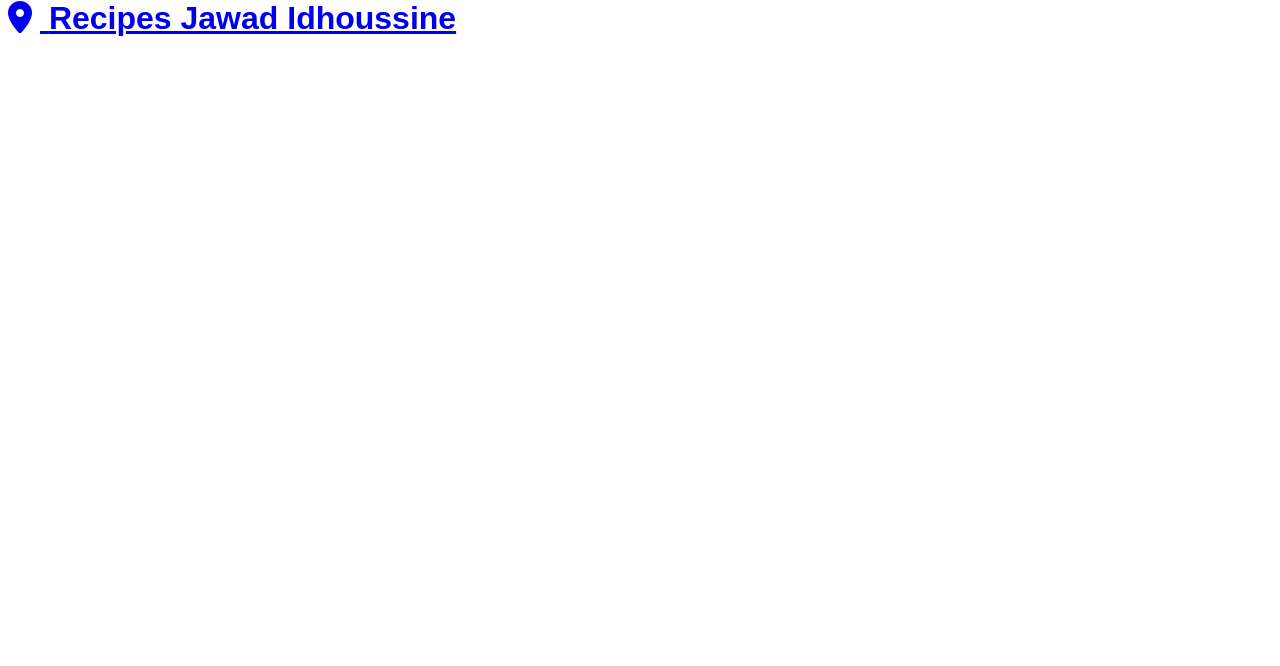
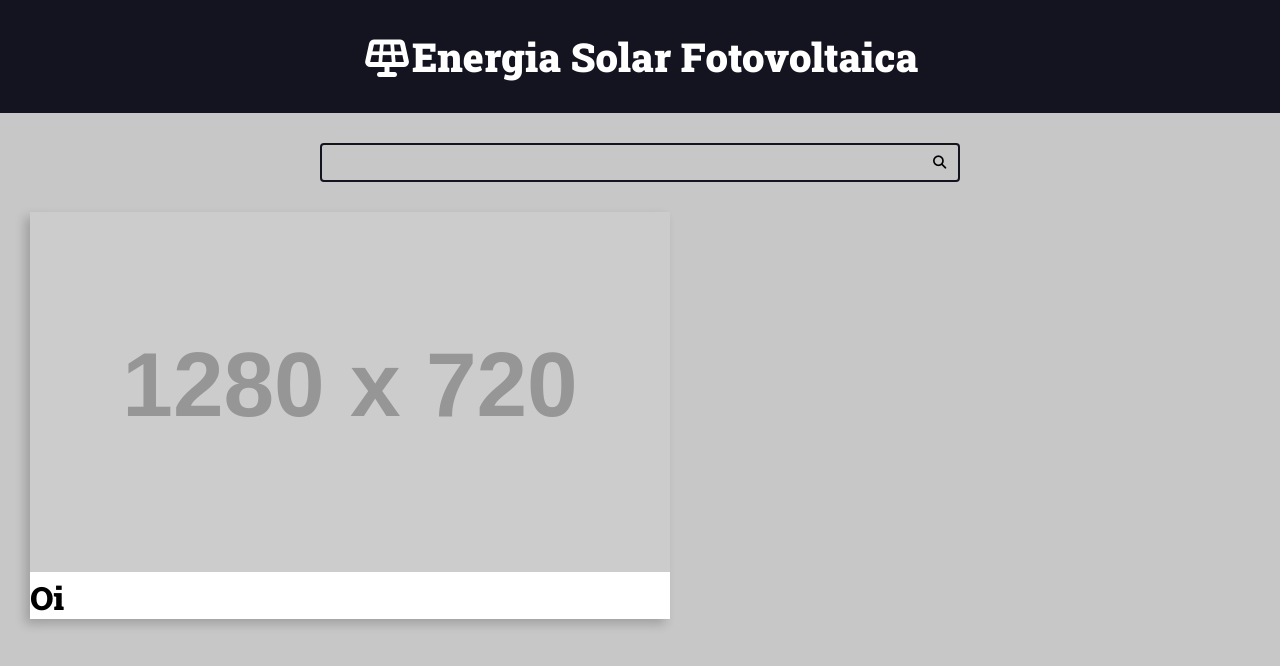
Before and after one commit to JawadIdhoussine/curso_django_projeto1, a Django app: page / in a window 1280 px wide. Shown: the top 666 px of the page. Run offline with Django 5.2, Linux system fonts and the light colour scheme; grey boxes labelled with a size stand in for pictures from a placeholder-image service; some libraries are stand-ins or nearby versions.

Commit message:
salvando

```diff
--- a/recipes/templates/recipes/pages/home.html
+++ b/recipes/templates/recipes/pages/home.html
@@ -1,17 +1,20 @@
 {% include 'recipes/partials/head.html' %}
 
+<body>
+    {% include 'recipes/partials/header.html' %}
+    {% include 'recipes/partials/search.html' %}
 
-<body>
-    <header class="main-header-container">
-        <div class="main-header container">
-            <h1>
-                <a href="/">
-                    <i class="fas fa-location-dot"></i>
-                    <span>Recipes {{name}}</span>
-                </a>
-            </h1>
+    <main class="main-content-container">
+        <div class="main-content main-content-list container">
+            <div class="recipe recipe-list-item">
+                <div class="recipe-cover">
+                    <img src="https://placehold.co/1280x720.png/#da525d" alt="temporário">
+                </div>
+                <h1>Oi</h1>
+            </div>
+
         </div>
-    </header>
+    </main>
 </body>
 
 </html>
--- a/recipes/templates/recipes/partials/head.html
+++ b/recipes/templates/recipes/partials/head.html
@@ -14,6 +14,10 @@
     <link rel="stylesheet" href="https://cdnjs.cloudflare.com/ajax/libs/font-awesome/7.0.1/css/solid.min.css"
         integrity="sha512-EHa6vH03/Ty92WahM0/tet1Qicl76zihDCkBnFhN3kFGQkC+mc86d7V+6y2ypiLbk3h0beZAGdUpzfMcb06cMg=="
         crossorigin="anonymous" referrerpolicy="no-referrer" />
+
+    <link rel="preconnect" href="https://fonts.googleapis.com">
+    <link rel="preconnect" href="https://fonts.gstatic.com" crossorigin>
+    <link href="https://fonts.googleapis.com/css2?family=Roboto+Slab:wght@900&display=swap" rel="stylesheet">
     <title>Recipes</title>
 
     <style>
@@ -74,15 +78,116 @@
         body {
             font-size: 1.6rem;
             font-family: var(--font-primary);
+            background: var(--color-gray-2);
+        }
+
+        h1,
+        h2,
+        h3,
+        h4,
+        h5,
+        h6 {
+            font-family: var(--font-headings);
         }
 
         .container {
             max-width: 144rem;
             margin: 0 auto;
+            padding: var(--spacing-gutter-medium);
         }
 
-        .main.header-container {
+        .main-header-container {
             background: var(--color-primary-dark);
+        }
+
+        .main-logo {
+            font-size: 4rem;
+            color: var(--color-white);
+            text-decoration: none;
+            display: flex;
+            flex-flow: row nowrap;
+            align-items: center;
+            justify-content: center;
+            width: fit-content;
+            margin: 0 auto;
+        }
+
+        .main-logo-icon {
+            margin-right: 2rem;
+        }
+
+        .search-form {
+            border: .2rem solid var(--color-primary-dark);
+            max-width: 64rem;
+            margin: 0 auto;
+            border-radius: .4rem;
+            position: relative;
+            transition: all 300ms ease-in-out;
+        }
+
+        .search-input,
+        .search-button {
+            border: none;
+            background: none;
+            outline: none;
+            padding: 1rem;
+            transition: all 300ms ease-in-out;
+
+        }
+
+        .search-input {
+            width: 100%;
+            padding-right: 3rem;
+        }
+
+
+        .search-button {
+            position: absolute;
+            top: 0;
+            right: 0;
+        }
+
+        .search-button:focus {
+            outline: 1px solid var(--color-primary);
+            background: rgba(0, 0, 0, 1);
+        }
+
+        .search-form:focus-within {
+            border-color: var(--color-primary);
+            background: var(--color-white);
+        }
+
+        .search-form:focus-within .search-button {
+            color: var(--color-primary);
+        }
+
+        .main-content {
+            padding-top: 0;
+        }
+
+        .main-content-list {
+            display: grid;
+            grid-template-columns: repeat(auto-fit, minmax(340px, 1fr));
+            gap: var(--spacing-gutter-large);
+        }
+
+        .recipe {
+            background: var(--color-white);
+            box-shadow: -5px 5px 10px rgba(0, 0, 0, .2);
+            transform: scale(1);
+            transition: all 300ms ease-in-out;
+        }
+
+        .recipe img {
+            max-width: 100%;
+        }
+
+        .recipe-list-item {
+            max-width: 64rem;
+        }
+
+        .recipe-list-item:hover {
+            transform: scale(1.02);
         }
     </style>
 </head>
--- /dev/null
+++ b/recipes/templates/recipes/partials/header.html
@@ -0,0 +1,10 @@
+    <header class="main-header-container">
+        <div class="main-header container">
+            <h1>
+                <a class="main-logo" href="/">
+                    <i class="fas fa-solar-panel"></i>
+                    <span class="main-logo-text"> Energia Solar Fotovoltaica </span>
+                </a>
+            </h1>
+        </div>
+    </header>
--- /dev/null
+++ b/recipes/templates/recipes/partials/search.html
@@ -0,0 +1,8 @@
+    <div class="search-container">
+        <div class="container">
+            <form action="" class="search-form">
+                <input type="search" class="search-input" name="search">
+                <button type="submit" class="search-button"><i class="fas fa-search"></i></button>
+            </form>
+        </div>
+    </div>
```
